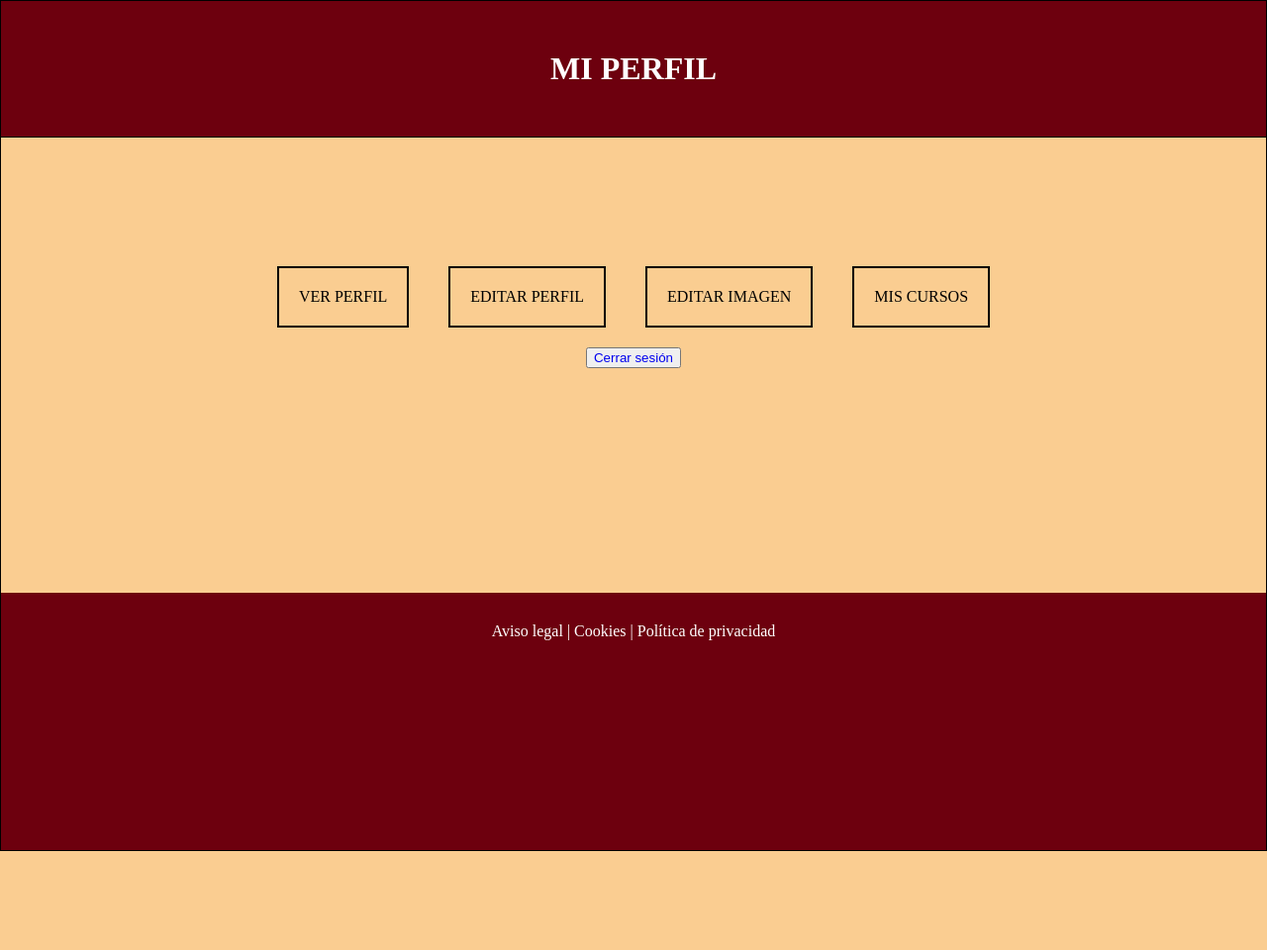
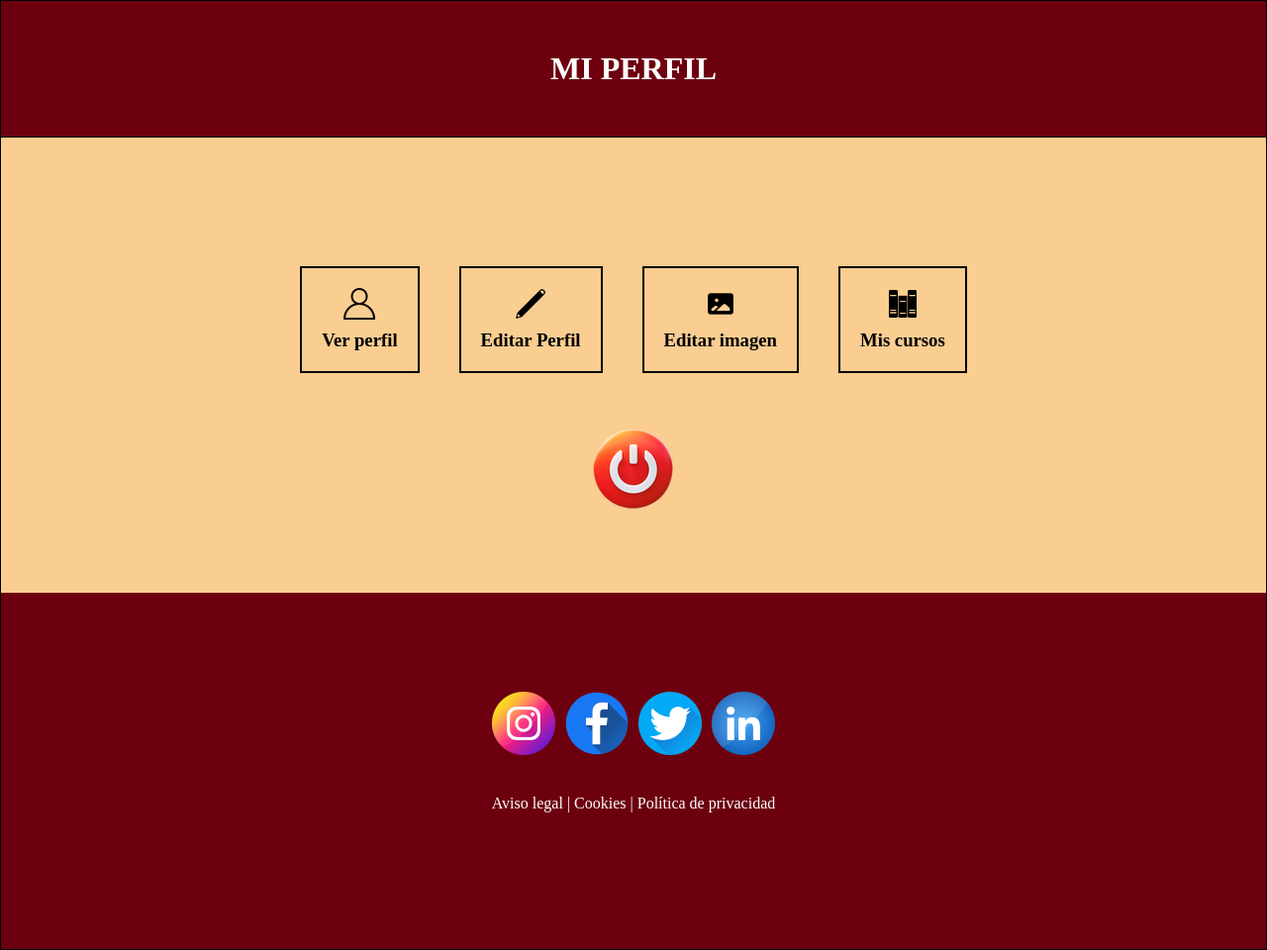
Before and after one commit to DAM-AA-SanValero/Practicas-Presenciales_WEB_Evaluacion-1, a PHP site: page /view/user_profile.php in a window 1280 px wide. Shown: the whole page at 99% size. Before the commit the page ends 860 px from the top, so only its background shows below. Run offline with PHP 8.4, Linux system fonts and the light colour scheme.

Commit message:
imagenes y implementaciones

```diff
--- a/css/estilo.css
+++ b/css/estilo.css
@@ -56,9 +56,25 @@ div#element {
     border-radius: 20px;
     display: flex;
     flex-direction: column;
-    margin-top: 80px;
+    margin-top: 40px;
+    padding: 20px;
 
 
+}
+#redes {
+    display: flex;
+    justify-content: center;
+    margin-top: 30px;
+}
+
+h3{
+    margin-top:10px;
+}
+
+
+#red{
+    margin: 40px 5px;
+    cursor: pointer;
 }
 
 #tabla h2 {
@@ -78,13 +94,18 @@ footer {
     padding: 30px;
     background-color: #6d000e;
     color: #fff;
-    height:200px;
+    height:300px;
 
 }
 
 footer h2 {
     text-align: center;
     padding-bottom: 30px;
+    cursor: pointer;
+}
+
+footer p {
+    cursor: pointer;
 }
 
 form {
@@ -105,7 +126,7 @@ input#password {
 }
 
 input#btn-enviar {
-    margin-top: 5px;
+    margin-top: 20px;
 }
 
 a:link{
@@ -126,10 +147,16 @@ div#error {
 
 }
 
-.titulo h2 {
-    text-decoration: underline;
-}
-
 .volver{
     margin-top: 10px;
 }
+
+img.editar, img.persona, img.cursos, img.imagen {
+    width: 32px;
+    height: 32px;
+    cursor: pointer;
+}
+
+img.cerrar, img.volver{
+    margin-top: 30px;
+}
--- a/index.php
+++ b/index.php
@@ -12,11 +12,12 @@
             </div>
             <div id="formulario">
                 <form method="post" action="controller/login.php">
-                    <label for="user">Nombre de usuario:</label><br>
+                    <label for="user">Nombre de usuario</label><br>
                     <input type="text" name="user" id="name"><br>
                     <label for="password">Contraseña</label><br>
                     <input type="password" name="password" id="password"><br>
-                    <input type="submit" id="btn-enviar" value="Iniciar sesión">
+                    <input type="image" id="btn-enviar" src="images/iniciar.png" class="iniciar">
+
                 </form>
             </div>
         </div>
--- a/view/footer.php
+++ b/view/footer.php
@@ -6,6 +6,10 @@ echo '<link rel="stylesheet" type="text/css" href="estilo.css">';
 
     <div id="redes">
 
+        <div><img src="../images/instagram.png" alt="instagram" id="red" ></div>
+        <div><img src="../images/facebook.png" alt="facebook" id="red" ></div>
+        <div><img src="../images/twitter.png" alt="twitter" id="red" ></div>
+        <div><img src="../images/linkedin.png" alt="linkedin" id="red" ></div>
 
     </div>
 
--- a/view/header.php
+++ b/view/header.php
@@ -7,5 +7,5 @@
 </head>
 <body>
 <header>
-    <h1>BIENVENIDO/A A LA SEMANA DE PRÁCTICAS</h1>
+    <h1>SEMANA DE PRÁCTICAS - ENERO 2023</h1>
 </header>
--- a/view/login_error.php
+++ b/view/login_error.php
@@ -4,8 +4,8 @@
     ?>
     <section>
         <div id="error">
-           <h2>El usuario o la contraseña son incorrectos</h2>
-            <button class="volver"><a href="../index.php">Volver</a></button>
+           <h2>El usuario y/o la contraseña son incorrectos</h2>
+           <a href="../index.php"> <img src="../images/volver.png" alt="Volver" class="volver"></a>
         </div>
     </section>
 
--- a/view/user_profile.php
+++ b/view/user_profile.php
@@ -5,12 +5,20 @@
     <section>
         <div id="perfil">
             <div id="miperfil">
-                <div id="element">VER PERFIL</div>
-                <div id="element">EDITAR PERFIL</div>
-                <div id="element">EDITAR IMAGEN</div>
-                <div id="element">MIS CURSOS</div>
+                <div id="element"><img src="../images/persona.png" alt="ver perfil" class="persona">
+                    <h3>Ver perfil</h3>
+                </div>
+                <div id="element"><img src="../images/editar.png" alt="editar perfil" class="editar">
+                    <h3>Editar Perfil</h3>
+                </div>
+                <div id="element"><img src="../images/imagen.png" alt="editar imagen" class="imagen">
+                    <h3>Editar imagen</h3>
+                </div>
+                <div id="element"><img src="../images/cursos.png" alt="Mis cursos" class="cursos">
+                    <h3>Mis cursos</h3>
+                </div>
             </div>
-            <button><a href="../index.php">Cerrar sesión</a></button>
+            <a href="../index.php"><img src="../images/cerrarsesion.png" alt="cerrar sesion" class="cerrar"></a>
         </div>
     </section>
 
```
Also changed, not shown: images/cerrarsesion.png (added), images/cursos.png (added), images/editar.png (added), images/facebook.png (added), images/imagen.png (added), images/iniciar.png (added), images/instagram.png (added), images/linkedin.png (added), images/persona.png (added), images/twitter.png (added), images/volver.png (added).
